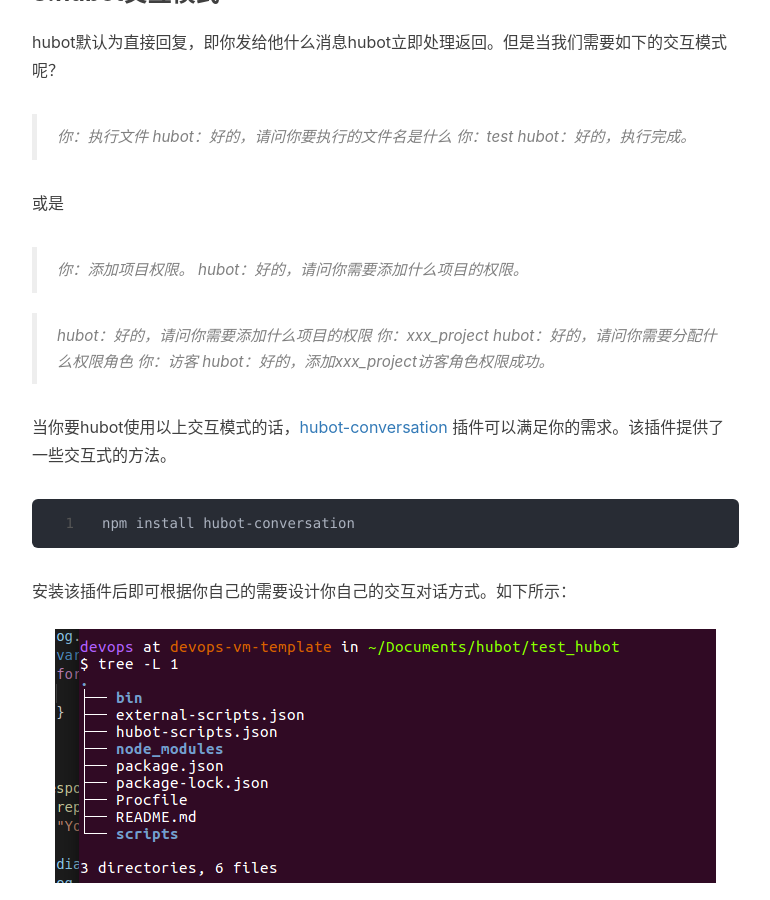
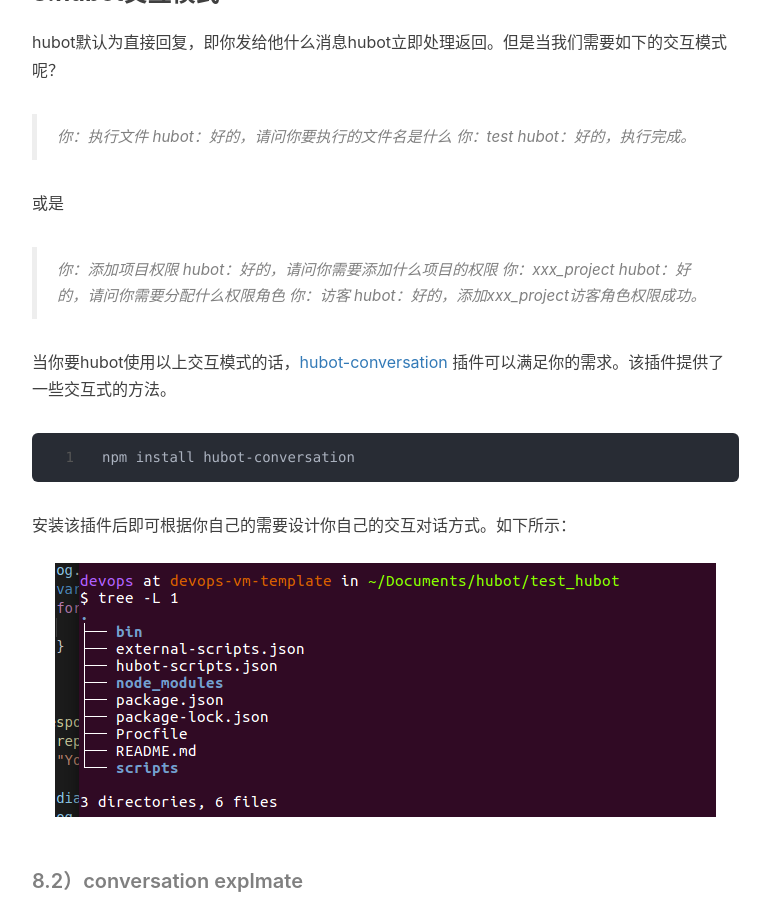
Before and after one commit to odinfor/odinfor.github.io, a Jekyll site: the page built from _posts/2020-03-22-chatOps.md, in a window 1280 px wide and 900 px high, scrolled down 9364 px. Shown: the whole window, without its empty margins (233-1003 px from the left). Built offline with Jekyll 4.4.1, drawn with Linux system fonts in a browser that asks for light colours; nearby versions of some CDN libraries; comment, search, counter and statistics services are not loaded.

Commit message:
引用不换行

```diff
--- a/_posts/2020-03-22-chatOps.md
+++ b/_posts/2020-03-22-chatOps.md
@@ -182,9 +182,7 @@
 
 或是
 
-> 你：添加项目权限。
-> hubot：好的，请问你需要添加什么项目的权限。
-
+> 你：添加项目权限
 > hubot：好的，请问你需要添加什么项目的权限
 > 你：xxx_project
 > hubot：好的，请问你需要分配什么权限角色
```
